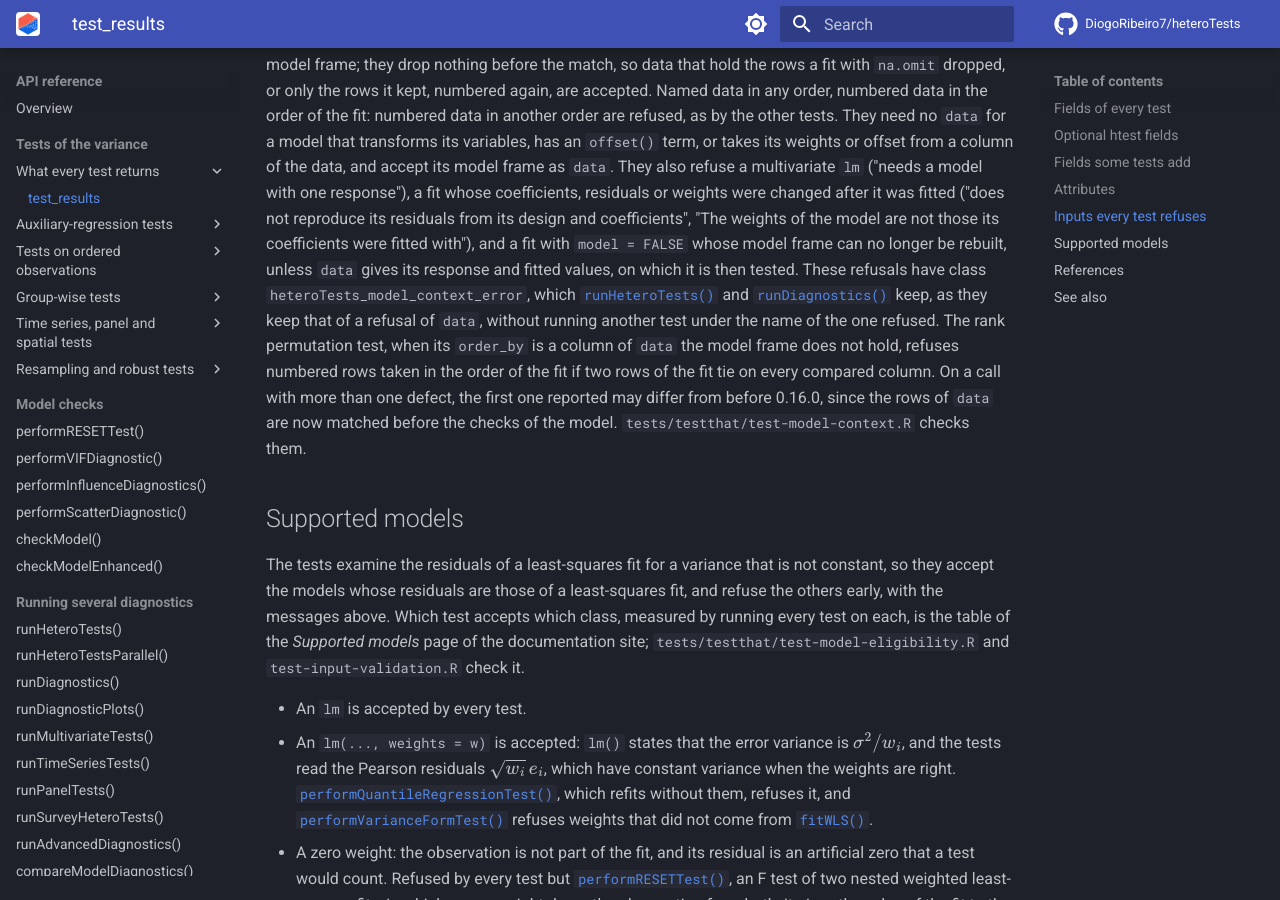
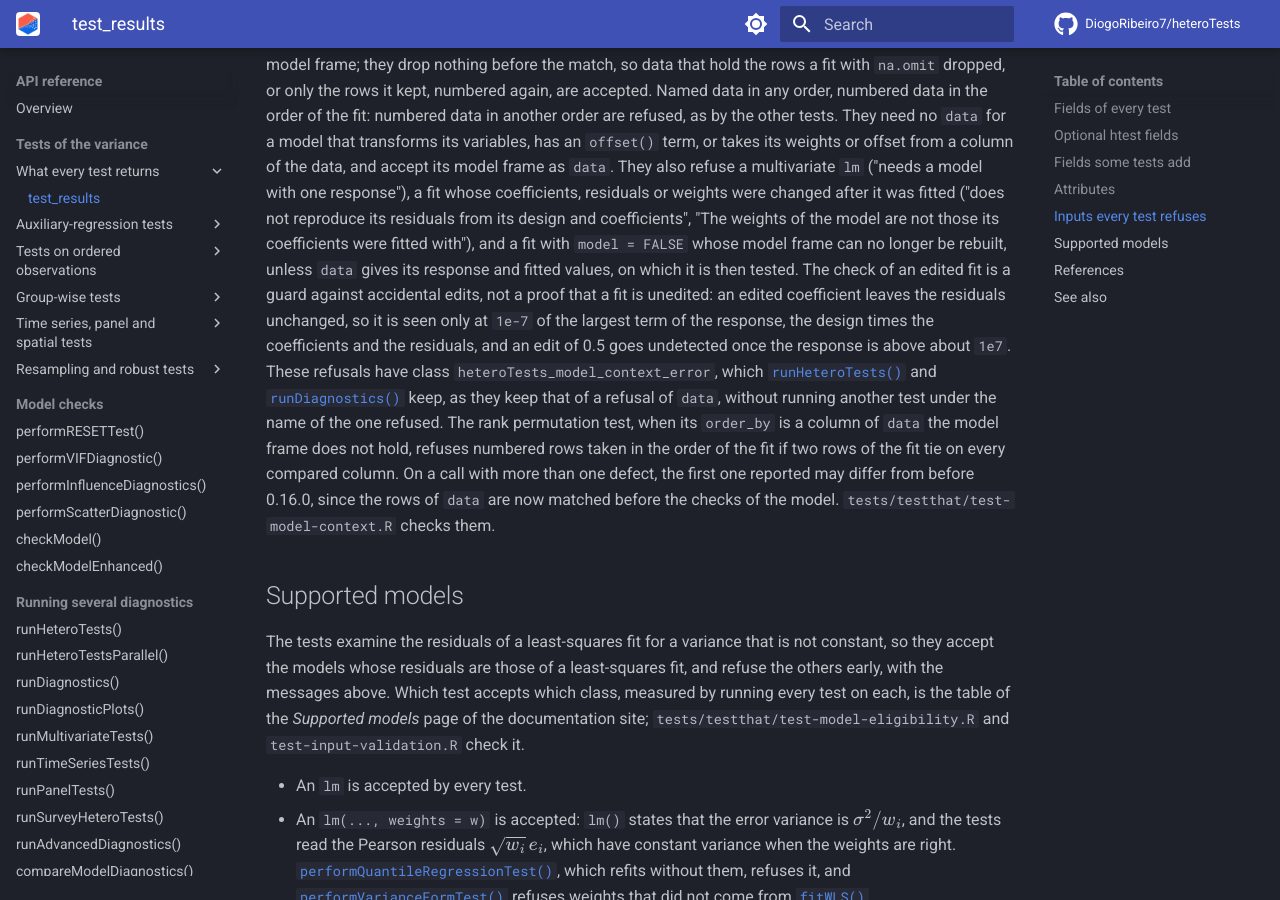
Before and after one commit to DiogoRibeiro7/heteroTests, an MkDocs documentation site: the page built from docs/reference/test_results.md, in a window 1280 px wide and 900 px high, scrolled down 3753 px. Built offline with MkDocs 1.6.1 and Material for MkDocs 9.7.7, drawn with Linux system fonts in a browser that asks for light colours; comment, search, counter and statistics services are not loaded.

Commit message:
Document the limit of the check of an edited fit
An edited coefficient leaves the residuals unchanged, so only the first
check of rvalidate_model_context() sees it, at 1e-7 of the largest term:
an edit of 0.5 goes undetected once the response is above about 1e7. The
check is a guard against accidental edits, not a proof that a fit is
unedited. The design page (the validator and M8), ?test_results and the
comment of the validator say so; the reference page of test_results is
regenerated.

```diff
--- a/docs/reference/test_results.md
+++ b/docs/reference/test_results.md
@@ -125,7 +125,10 @@ are refused, as by the other tests. They need no `data` for a model that transfo
 residuals or weights were changed after it was fitted ("does not reproduce its residuals from its design and
 coefficients", "The weights of the model are not those its coefficients were fitted with"), and a fit with
 `model = FALSE` whose model frame can no longer be rebuilt, unless `data` gives its response and fitted
-values, on which it is then tested. These refusals have class `heteroTests_model_context_error`, which
+values, on which it is then tested. The check of an edited fit is a guard against accidental edits, not a proof
+that a fit is unedited: an edited coefficient leaves the residuals unchanged, so it is seen only at `1e-7` of
+the largest term of the response, the design times the coefficients and the residuals, and an edit of 0.5 goes
+undetected once the response is above about `1e7`. These refusals have class `heteroTests_model_context_error`, which
 [`runHeteroTests()`](runHeteroTests.md) and [`runDiagnostics()`](runDiagnostics.md) keep, as they keep that of a refusal of
 `data`, without running another test under the name of the one refused. The rank permutation test, when its
 `order_by` is a column of `data` the model frame does not hold, refuses numbered rows taken in the order of
```
Also changed, not shown: docs/design/model-context.md (+2 -2 lines), 2 other files.
